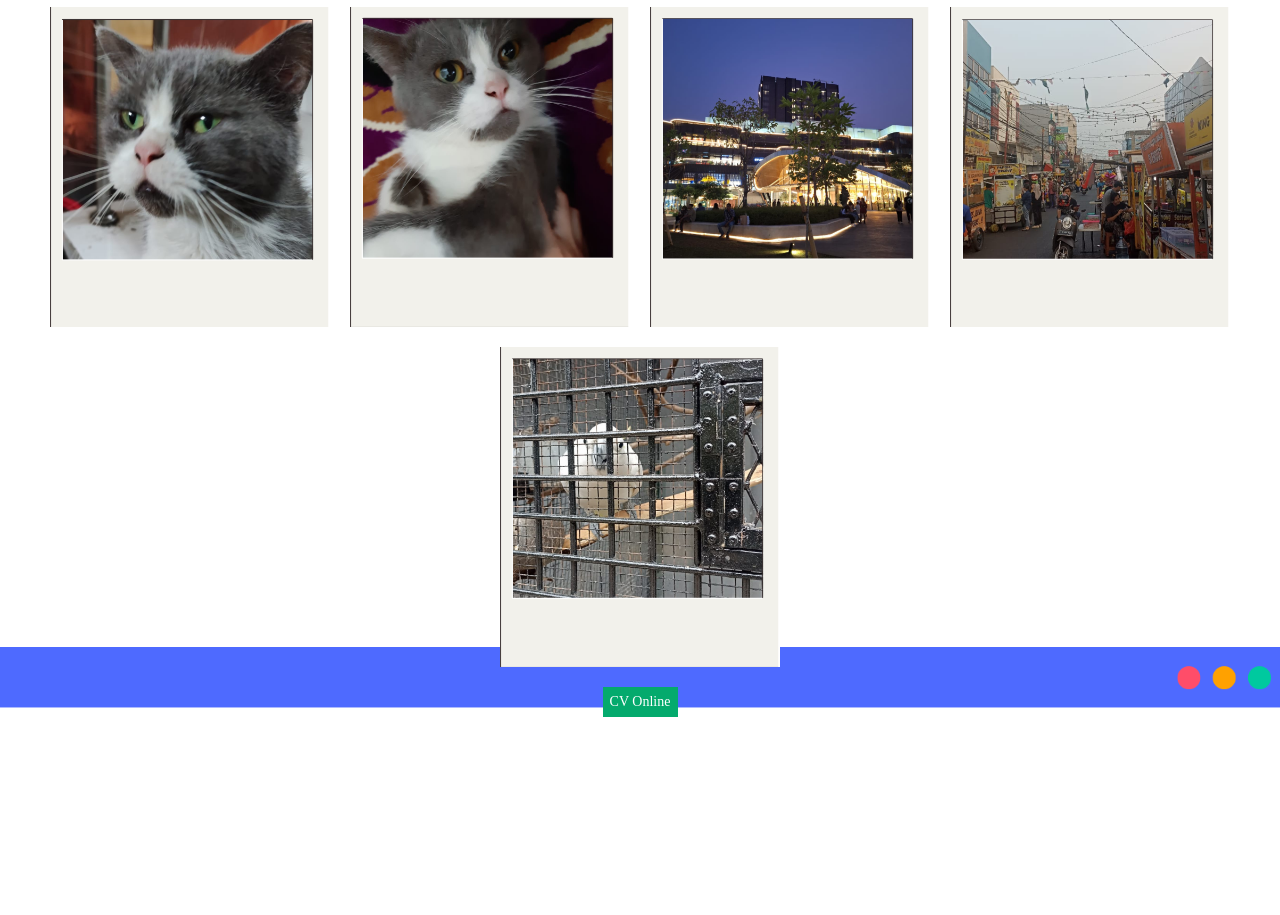
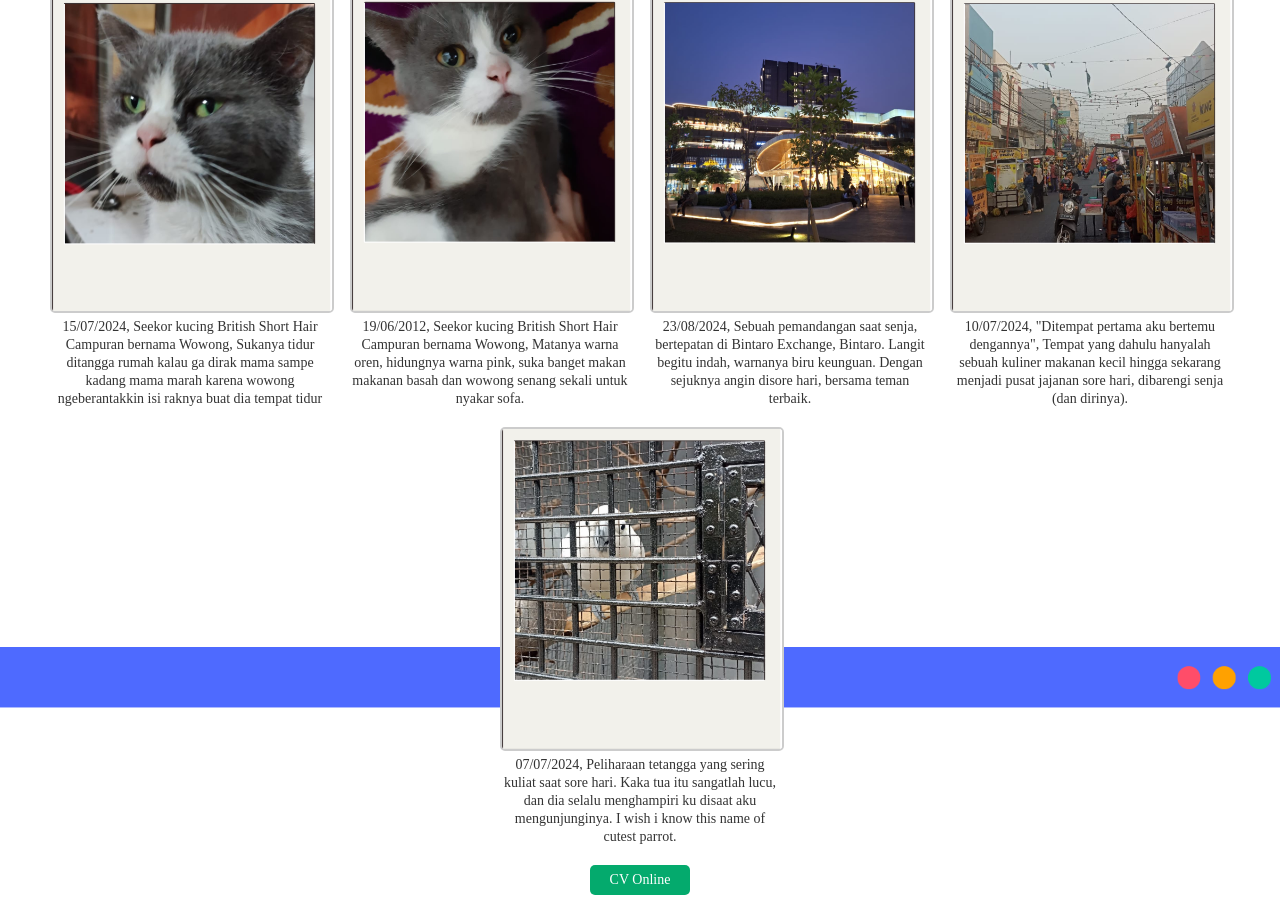
Before and after one commit to rreyniszz/Penugasan-WAD_Ryannisa, a plain HTML site: page portofolio.html in a window 1280 px wide. Shown: the part 153-1068 px from the top of the page. Before the commit the page ends 890 px from the top, so only its background shows below. Drawn offline with Linux system fonts and the light colour scheme.

Commit message:
portofolio.html

```diff
--- a/portofolio.html
+++ b/portofolio.html
@@ -3,7 +3,7 @@
 <head>
 	<meta charset="utf-8">
 	<meta name="viewport" content="width=device-width, initial-scale=1">
-	<title>Portofolio Site</title>
+	<title>Portfolio Site</title>
 	<style>
 		body {
 			background-image: url('LATAR.png');
@@ -20,17 +20,32 @@
 			gap: 20px;
 		}
 
-		.container img {
+		figure {
+			margin: 0;
+			text-align: center;
+			width: 280px;
+		}
+
+		figure img {
 			width: 280px;
 			height: 320px;
 			object-fit: cover;
+			border: 2px solid #ccc;
+			border-radius: 5px;
+		}
+
+		capt {
+			margin-top: 10px;
+			font-size: 14px;
+			color: #333;
+			text-align: left;
 		}
 
 		.button {
 			background-color: #04AA6D;
 			border: none;
 			color: white;
-			width: 75px;
+			width: 100px;
 			height: 30px;
 			text-align: center;
 			text-decoration: none;
@@ -41,24 +56,43 @@
 			display: block;
 			padding: 0;
 			line-height: 30px;
+			text-align: center;
+			border-radius: 5px;
 		}
 
 		h1 {
 			text-align: center;
+			color: #333;
 		}
 	</style>
 </head>
 <body>
+	<br>
 	<br></br>
-	<br></br>
-	<h1>List Portofolio</h1>
+	<h1>Portfolio List</h1>
 	<div class="container">
-		<img src="1.png" alt="1">
-		<img src="2.png" alt="2">
-		<img src="3.png" alt="3">
-		<img src="4.png" alt="4">
-		<img src="5.png" alt="5">
+		<figure>
+			<img src="1.png" alt="1">
+			<capt>15/07/2024, Seekor kucing British Short Hair Campuran bernama Wowong, Sukanya tidur ditangga rumah kalau ga dirak mama sampe kadang mama marah karena wowong ngeberantakkin isi raknya buat dia tempat tidur</capt>
+		</figure>
+		<figure>
+			<img src="2.png" alt="Project 2">
+			<capt>19/06/2012, Seekor kucing British Short Hair Campuran bernama Wowong, Matanya warna oren, hidungnya warna pink, suka banget makan makanan basah dan wowong senang sekali untuk nyakar sofa.</capt>
+		</figure>
+		<figure>
+			<img src="3.png" alt="Project 3">
+			<capt>23/08/2024, Sebuah pemandangan saat senja, bertepatan di Bintaro Exchange, Bintaro. Langit begitu indah, warnanya biru keunguan. Dengan sejuknya angin disore hari, bersama teman terbaik.</capt>
+		</figure>
+		<figure>
+			<img src="4.png" alt="Project 4">
+			<capt>10/07/2024, "Ditempat pertama aku bertemu dengannya", Tempat yang dahulu hanyalah sebuah kuliner makanan kecil hingga sekarang menjadi pusat jajanan sore hari, dibarengi senja (dan dirinya).</capt>
+		</figure>
+		<figure>
+			<img src="5.png" alt="Project 5">
+			<capt>07/07/2024, Peliharaan tetangga yang sering kuliat saat sore hari. Kaka tua itu sangatlah lucu, dan dia selalu menghampiri ku disaat aku mengunjunginya. I wish i know this name of cutest parrot.</capt>
+		</figure>
 	</div>
+
 	<a href="index.html" class="button">CV Online</a>
 </body>
 </html>
```
